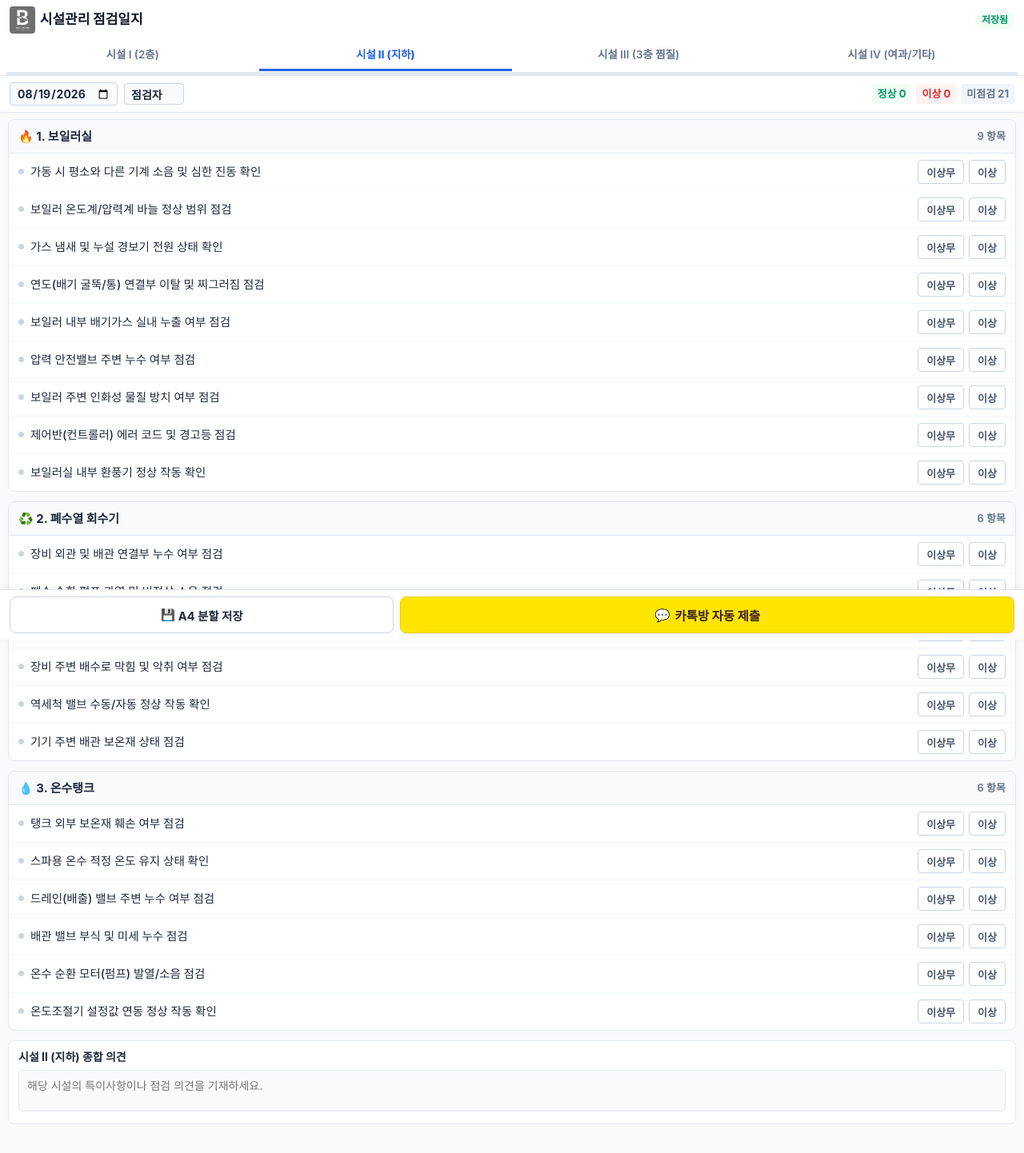
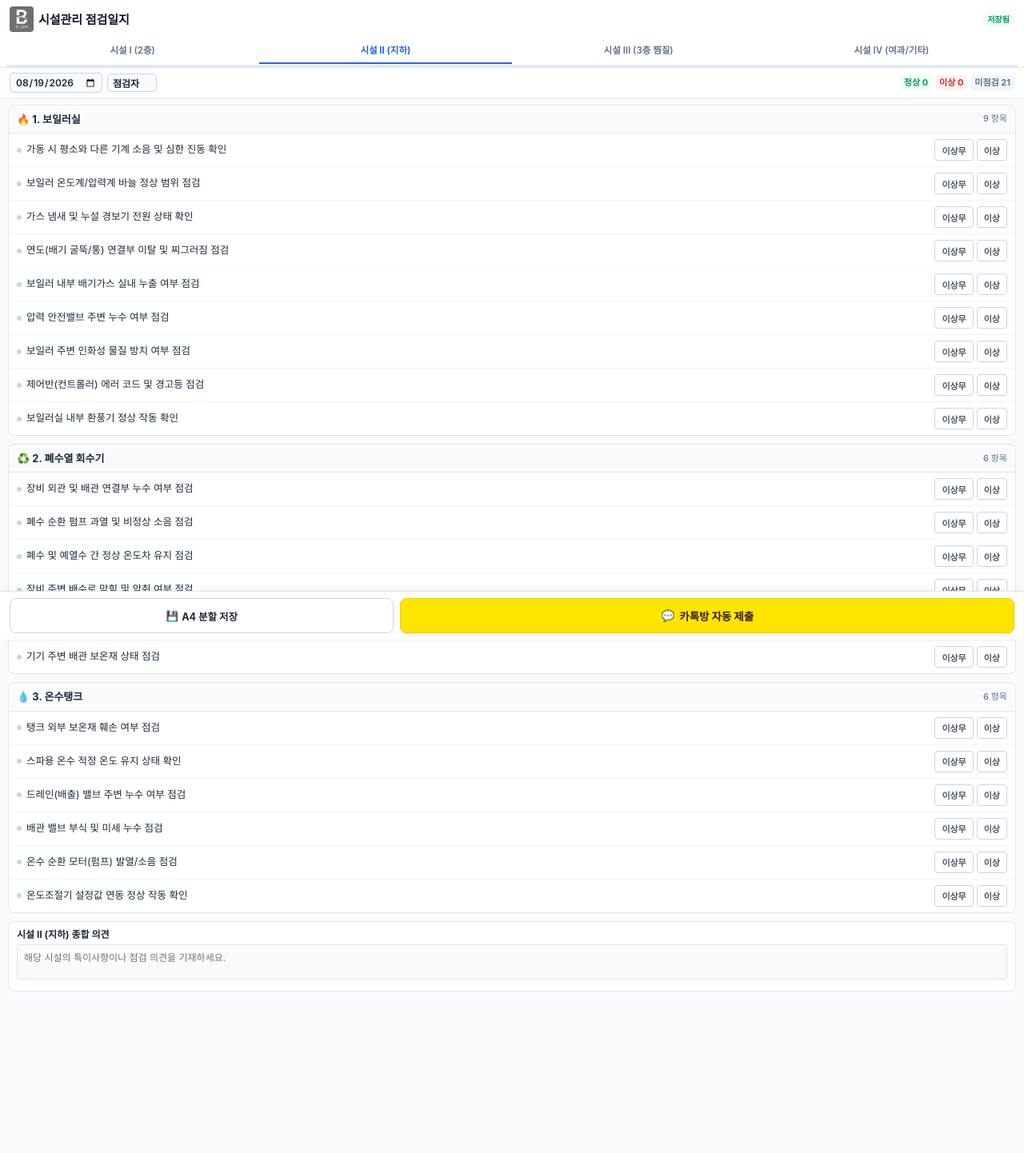
Before and after one commit to 2000BOH/spa-guard, a React (Vite) app: page / in a window 1280 px wide. Shown: the top 1442 px of the page at 80% size. After the commit the page ends 1344 px from the top, so only its background shows below. Built offline with nearby package versions, Linux system fonts and the light colour scheme; a web font is replaced by a local one.

Commit message:
style: restore web UI font sizes to original compact size, retain +2pt larger font size for A4 print/export document

```diff
--- a/src/index.css
+++ b/src/index.css
@@ -52,7 +52,7 @@ body {
   -webkit-font-smoothing: antialiased;
 }
 
-/* 콤팩트 상단 헤더 */
+/* 콤팩트 상단 헤더 (웹 UI 복원) */
 .app-header {
   position: sticky;
   top: 0;
@@ -74,8 +74,8 @@ body {
 }
 
 .app-title {
-  font-size: 17px;
-  font-weight: 800;
+  font-size: 15px;
+  font-weight: 700;
   color: var(--gray-900);
   display: flex;
   align-items: center;
@@ -83,7 +83,7 @@ body {
 }
 
 .header-logo-img {
-  height: 34px;
+  height: 32px;
   width: auto;
   object-fit: contain;
   border-radius: 4px;
@@ -96,12 +96,12 @@ body {
 }
 
 .save-badge {
-  font-size: 12px;
+  font-size: 10px;
   color: var(--success-dark);
   background: var(--success-bg);
-  padding: 3px 8px;
+  padding: 3px 6px;
   border-radius: var(--radius-full);
-  font-weight: 700;
+  font-weight: 600;
 }
 
 /* 4개 탭 메뉴 */
@@ -113,14 +113,14 @@ body {
 }
 
 .tab-btn {
-  padding: 9px 1px;
+  padding: 8px 1px;
   border: none;
   background: transparent;
-  font-size: 13.5px;
+  font-size: 11.5px;
   font-weight: 600;
   color: var(--gray-500);
   cursor: pointer;
-  border-bottom: 3px solid transparent;
+  border-bottom: 2.5px solid transparent;
   display: flex;
   align-items: center;
   justify-content: center;
@@ -130,12 +130,12 @@ body {
 
 .tab-btn.active {
   color: var(--primary);
-  font-weight: 800;
+  font-weight: 700;
   border-bottom-color: var(--primary);
 }
 
 .progress-bg {
-  height: 4px;
+  height: 3px;
   background: var(--gray-200);
   overflow: hidden;
   margin-top: 1px;
@@ -153,10 +153,10 @@ body {
   display: flex;
   justify-content: space-between;
   align-items: center;
-  padding: 8px 12px;
+  padding: 6px 12px;
   background: #ffffff;
   border-bottom: 1px solid var(--gray-200);
-  font-size: 14px;
+  font-size: 12px;
   flex-wrap: wrap;
   gap: 6px;
 }
@@ -164,34 +164,34 @@ body {
 .meta-inputs {
   display: flex;
   align-items: center;
-  gap: 8px;
+  gap: 6px;
   flex-wrap: wrap;
 }
 
 .meta-inputs input {
   border: 1px solid var(--gray-300);
   border-radius: 4px;
-  padding: 4px 8px;
-  font-size: 14px;
-  font-weight: 700;
+  padding: 3px 6px;
+  font-size: 12px;
+  font-weight: 600;
   color: var(--gray-800);
   background: var(--gray-50);
   outline: none;
 }
 
-.meta-inputs input[type="date"] { width: 135px; }
-.meta-inputs input[type="text"] { width: 75px; }
+.meta-inputs input[type="date"] { width: 116px; }
+.meta-inputs input[type="text"] { width: 62px; }
 
 .meta-counts {
   display: flex;
-  gap: 6px;
-  font-size: 13px;
+  gap: 4px;
+  font-size: 11px;
   font-weight: 700;
 }
 
-.badge-n { color: var(--success-dark); background: var(--success-bg); padding: 3px 7px; border-radius: 4px; }
-.badge-i { color: var(--danger-dark); background: var(--danger-bg); padding: 3px 7px; border-radius: 4px; }
-.badge-p { color: var(--gray-500); background: var(--gray-100); padding: 3px 7px; border-radius: 4px; }
+.badge-n { color: var(--success-dark); background: var(--success-bg); padding: 2px 5px; border-radius: 4px; }
+.badge-i { color: var(--danger-dark); background: var(--danger-bg); padding: 2px 5px; border-radius: 4px; }
+.badge-p { color: var(--gray-500); background: var(--gray-100); padding: 2px 5px; border-radius: 4px; }
 
 /* 메인 리스트 컨테이너 */
 .main-container {
@@ -199,7 +199,7 @@ body {
 }
 
 .section-card {
-  margin-bottom: 12px;
+  margin-bottom: 10px;
   background: #ffffff;
   border-radius: var(--radius-md);
   border: 1px solid var(--gray-200);
@@ -207,10 +207,10 @@ body {
 }
 
 .section-title {
-  font-size: 15px;
+  font-size: 13px;
   font-weight: 700;
   color: var(--gray-800);
-  padding: 10px 12px;
+  padding: 8px 10px;
   background: #f8fafc;
   border-bottom: 1px solid var(--gray-200);
   display: flex;
@@ -219,8 +219,8 @@ body {
 }
 
 .section-title .badge-count {
-  font-size: 13px;
-  font-weight: 600;
+  font-size: 11px;
+  font-weight: 500;
   color: var(--gray-500);
 }
 
@@ -236,9 +236,9 @@ body {
   display: flex;
   align-items: center;
   justify-content: space-between;
-  padding: 8px 12px;
+  padding: 7px 10px;
   gap: 8px;
-  min-height: 44px;
+  min-height: 40px;
   cursor: pointer;
 }
 
@@ -247,14 +247,14 @@ body {
 .item-left {
   display: flex;
   align-items: center;
-  gap: 8px;
+  gap: 6px;
   flex: 1;
   min-width: 0;
 }
 
 .dot {
-  width: 7px;
-  height: 7px;
+  width: 6px;
+  height: 6px;
   border-radius: 50%;
   background: var(--gray-300);
   flex-shrink: 0;
@@ -262,24 +262,23 @@ body {
 }
 
 .item-text {
-  font-size: 14.5px;
-  font-weight: 500;
+  font-size: 12.5px;
   color: var(--gray-800);
-  line-height: 1.4;
+  line-height: 1.35;
   word-break: keep-all;
 }
 
 .item-btns {
   display: flex;
-  gap: 6px;
+  gap: 4px;
   flex-shrink: 0;
 }
 
 .btn-toggle {
-  height: 30px;
-  padding: 0 10px;
-  font-size: 13px;
-  font-weight: 700;
+  height: 27px;
+  padding: 0 8px;
+  font-size: 11px;
+  font-weight: 600;
   border-radius: 4px;
   border: 1px solid var(--gray-300);
   background: #ffffff;
@@ -304,7 +303,7 @@ body {
 
 .slim-note-box {
   display: none;
-  padding: 0 12px 10px 26px;
+  padding: 0 10px 8px 22px;
   animation: fadeIn 0.15s ease-out;
 }
 
@@ -312,9 +311,9 @@ body {
 
 .slim-note-input {
   width: 100%;
-  height: 32px;
-  padding: 4px 10px;
-  font-size: 14px;
+  height: 30px;
+  padding: 4px 8px;
+  font-size: 12px;
   border: 1px solid var(--danger-border);
   background: #ffffff;
   border-radius: 4px;
@@ -330,23 +329,23 @@ body {
   background: #ffffff;
   border-radius: var(--radius-md);
   border: 1px solid var(--gray-200);
-  padding: 10px 12px;
-  margin-top: 8px;
+  padding: 8px 10px;
+  margin-top: 6px;
 }
 
 .summary-box label {
-  font-size: 14px;
+  font-size: 12px;
   font-weight: 700;
   color: var(--gray-800);
   display: block;
-  margin-bottom: 6px;
+  margin-bottom: 4px;
 }
 
 .summary-box textarea {
   width: 100%;
-  height: 52px;
-  padding: 8px 10px;
-  font-size: 14px;
+  height: 44px;
+  padding: 6px 8px;
+  font-size: 12px;
   border: 1px solid var(--gray-200);
   border-radius: 4px;
   outline: none;
@@ -373,11 +372,11 @@ body {
 
 .btn-save-action {
   flex: 1;
-  height: 46px;
+  height: 44px;
   background: #ffffff;
   border: 1.5px solid var(--gray-300);
   border-radius: var(--radius-md);
-  font-size: 14.5px;
+  font-size: 12.5px;
   font-weight: 700;
   color: var(--gray-800);
   cursor: pointer;
@@ -391,11 +390,11 @@ body {
 
 .btn-submit-kakao {
   flex: 1.6;
-  height: 46px;
+  height: 44px;
   background: var(--kakao-yellow);
   border: 1px solid #e6cf00;
   border-radius: var(--radius-md);
-  font-size: 15.5px;
+  font-size: 13.5px;
   font-weight: 800;
   color: var(--kakao-brown);
   cursor: pointer;
@@ -408,7 +407,7 @@ body {
 
 .btn-submit-kakao:active { transform: scale(0.98); }
 
-/* A4 분할 템플릿 스타일 */
+/* A4 인쇄/출력용 문서 템플릿 (+2pt 크고 또렷하게!) */
 #printDocumentHiddenContainer {
   position: absolute;
   left: -9999px;
```
